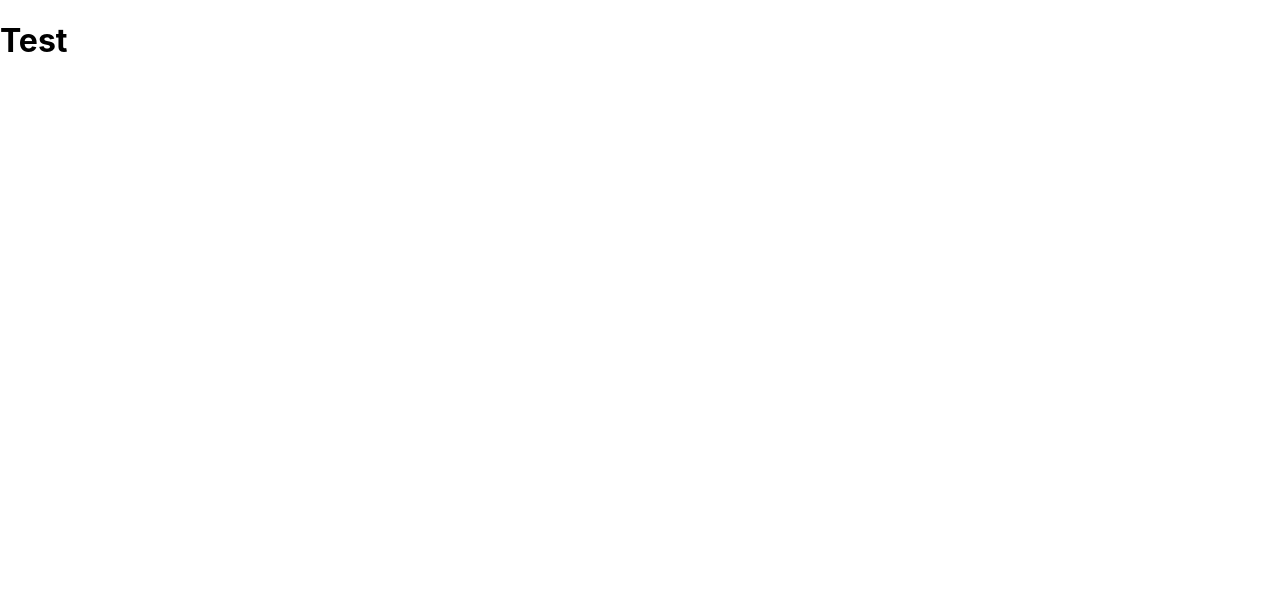
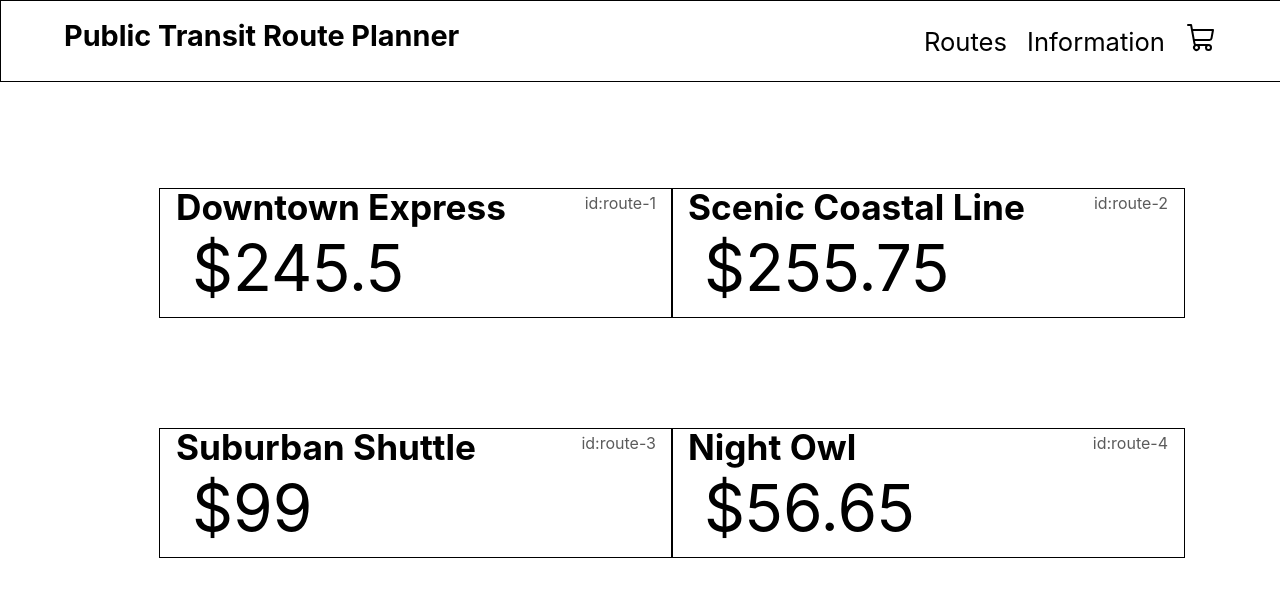
Before and after one commit to KeenanKistoo/2438840_KeenanKistoo_Assignment1_RoutePlanner, a React (Create React App) app in the folder coding-challenge2/: page / in a window 1280 px wide. Shown: the top 596 px of the page. Built offline with nearby package versions, Linux system fonts and the light colour scheme.

Commit message:
All Routes Displayed
The AvailRoutes and Routes components work together to display the four available routes.

```diff
--- a/coding-challenge2/package.json
+++ b/coding-challenge2/package.json
@@ -3,6 +3,7 @@
   "version": "0.1.0",
   "private": true,
   "dependencies": {
+    "@phosphor-icons/react": "^2.1.4",
     "@testing-library/jest-dom": "^5.17.0",
     "@testing-library/react": "^13.4.0",
     "@testing-library/user-event": "^13.5.0",
--- a/coding-challenge2/src/App.js
+++ b/coding-challenge2/src/App.js
@@ -1,10 +1,20 @@
 import {BrowserRouter, Routes, Route} from 'react-router-dom'
 import Navbar from './Components/Navigation/Navbar';
+import RouteAvail from './Pages/Avail/RouteAvail';
+import RouteInfo from './Pages/Info/RouteInfo';
+import Purchase from './Pages/Purchase/Purchase';
 function App() {
   return (
     <div className="App">
+      <BrowserRouter>
+      <Navbar/>
+      <Routes>
+        <Route path='/' element={<RouteAvail/>}/>
+        <Route path='/info' element={<RouteInfo/>}/>
+        <Route path='/purchase' element={<Purchase/>}></Route>
+      </Routes>
 
-      <Navbar/>
+      </BrowserRouter>
     </div>
   );
 }
--- a/coding-challenge2/src/Components/Navigation/Navbar.css
+++ b/coding-challenge2/src/Components/Navigation/Navbar.css
@@ -0,0 +1,21 @@
+.nav-bar {
+    width: 100vw;
+    height: 5rem;
+    display: flex;
+    justify-content: flex-end;
+    align-items: center;
+    border: 1px black solid;
+  }
+
+  .links {
+    margin-right: 4rem;
+    display: flex;
+    align-items: center;
+  }
+
+  .links a {
+    color: black;
+    font-size: 1.6rem;
+    margin-left: 20px;
+    text-decoration: none;
+  }
--- a/coding-challenge2/src/Components/Navigation/Navbar.jsx
+++ b/coding-challenge2/src/Components/Navigation/Navbar.jsx
@@ -1,11 +1,17 @@
 import React from "react";
 import './Navbar.css'
+import { Link } from "react-router-dom";
+import { ShoppingCart } from "@phosphor-icons/react";
 
 function Navbar(){
     return(
-        <>
-            <h1>Test</h1>
-        </>
+        <nav className="nav-bar">
+            <section className="links">
+                <Link to={"/"}>Routes</Link>
+                <Link to={"/info"}/*Route information needs to be here */>Information</Link>
+                <Link to={"/purchase"}><ShoppingCart size={32}/></Link>
+            </section>
+        </nav>
     );
 }
 
--- a/coding-challenge2/src/Pages/Avail/RouteAvail.css
+++ b/coding-challenge2/src/Pages/Avail/RouteAvail.css
@@ -0,0 +1,19 @@
+.main-head{
+    margin-top: -4rem;
+    margin-left: 4rem;
+    font-size: 1.8rem;
+}
+
+section#routes{
+    width: 80vw;
+    height: 30rem;
+    margin-top: 5rem;
+    margin-left: 10rem;
+    margin-right: 0;
+    display: grid;
+    grid-template-columns: repeat(2, 50%);
+    grid-template-rows: repeat(2, 50%);
+    justify-content: center;
+    align-items: center;
+    justify-items: center;
+}
--- a/coding-challenge2/src/Pages/Avail/RouteAvail.jsx
+++ b/coding-challenge2/src/Pages/Avail/RouteAvail.jsx
@@ -1,10 +1,22 @@
 import React from "react";
-import './Navbar.css'
+import TravelData from '../../json_data/TravelData.json'
+import Routes from "./Routes";
+import './RouteAvail.css'
 
 function RouteAvail(){
     return(
         <>
-            <h1>Test</h1>
+        <section>
+                <h1 className="main-head">Public Transit Route Planner</h1>
+        </section>
+        <section id="routes">
+        {TravelData.map((td) => (
+            <Routes
+            title={td.title}
+            id={td.id}
+            price={td.price}/>
+        ))}
+        </section>
         </>
     );
 }
--- /dev/null
+++ b/coding-challenge2/src/Pages/Avail/Routes.css
@@ -0,0 +1,33 @@
+.route{
+    border: 1px solid black;
+    width: 32rem;
+    height: 8rem;
+
+}
+
+.title{
+    font-size: 2.2rem;
+    color: black;
+    margin-top: -0.2rem;
+    margin-left: 1rem;
+}
+
+.title:hover{
+    cursor: pointer;
+    color: blue;
+    text-decoration: underline;
+}
+
+.identifier{
+text-align: right;
+margin-top: -4rem;
+margin-right: 1rem;
+color: rgb(91, 91, 91);
+
+}
+
+.price{
+font-size: 4rem;
+margin-top: 1rem;
+margin-left: 2rem;
+}
--- /dev/null
+++ b/coding-challenge2/src/Pages/Avail/Routes.jsx
@@ -0,0 +1,20 @@
+import React from "react";
+import './Routes.css';
+
+
+function Routes(props){
+    const {title, id, price} = props;
+    return(
+        <>
+        <section >
+            <article className="route">
+                <h2 className="title">{title}</h2>
+                <p className="identifier">{'id:' + id}</p>
+                <p className="price">{'$' + price}</p>
+            </article>
+        </section>
+        </>
+    );
+}
+
+export default Routes;
--- a/coding-challenge2/src/Pages/Info/RouteInfo.jsx
+++ b/coding-challenge2/src/Pages/Info/RouteInfo.jsx
@@ -1,10 +1,9 @@
 import React from "react";
-import './Navbar.css'
 
 function RouteInfo(){
     return(
         <>
-            <h1>Test</h1>
+            <h1>Info</h1>
         </>
     );
 }
--- a/coding-challenge2/src/Pages/Purchase/Purchase.jsx
+++ b/coding-challenge2/src/Pages/Purchase/Purchase.jsx
@@ -1,10 +1,10 @@
 import React from "react";
-import './Navbar.css'
+
 
 function Purchase(){
     return(
         <>
-            <h1>Test</h1>
+            <h1>Purchase</h1>
         </>
     );
 }
--- /dev/null
+++ b/coding-challenge2/src/json_data/TravelData.json
@@ -0,0 +1,34 @@
+[
+  {
+    "id": "route-1",
+    "title": "Downtown Express",
+    "duration": "25 mins",
+    "stops": 5,
+    "price": 245.5,
+    "description": "The quickest way to the heart of the city, with minimal stops."
+  },
+  {
+    "id": "route-2",
+    "title": "Scenic Coastal Line",
+    "duration": "55 mins",
+    "stops": 8,
+    "price": 255.75,
+    "description": "Enjoy breathtaking views of the coastline as you travel."
+  },
+  {
+    "id": "route-3",
+    "title": "Suburban Shuttle",
+    "duration": "45 mins",
+    "stops": 6,
+    "price": 99.0,
+    "description": "Connects the suburbs with downtown, running every half hour."
+  },
+  {
+    "id": "route-4",
+    "title": "Night Owl",
+    "duration": "30 mins",
+    "stops": 4,
+    "price": 56.65,
+    "description": "Operates after midnight, serving all major nightlife districts."
+  }
+]
```
Also changed, not shown: 1 other file (tests, documents, lock files or other folders).
